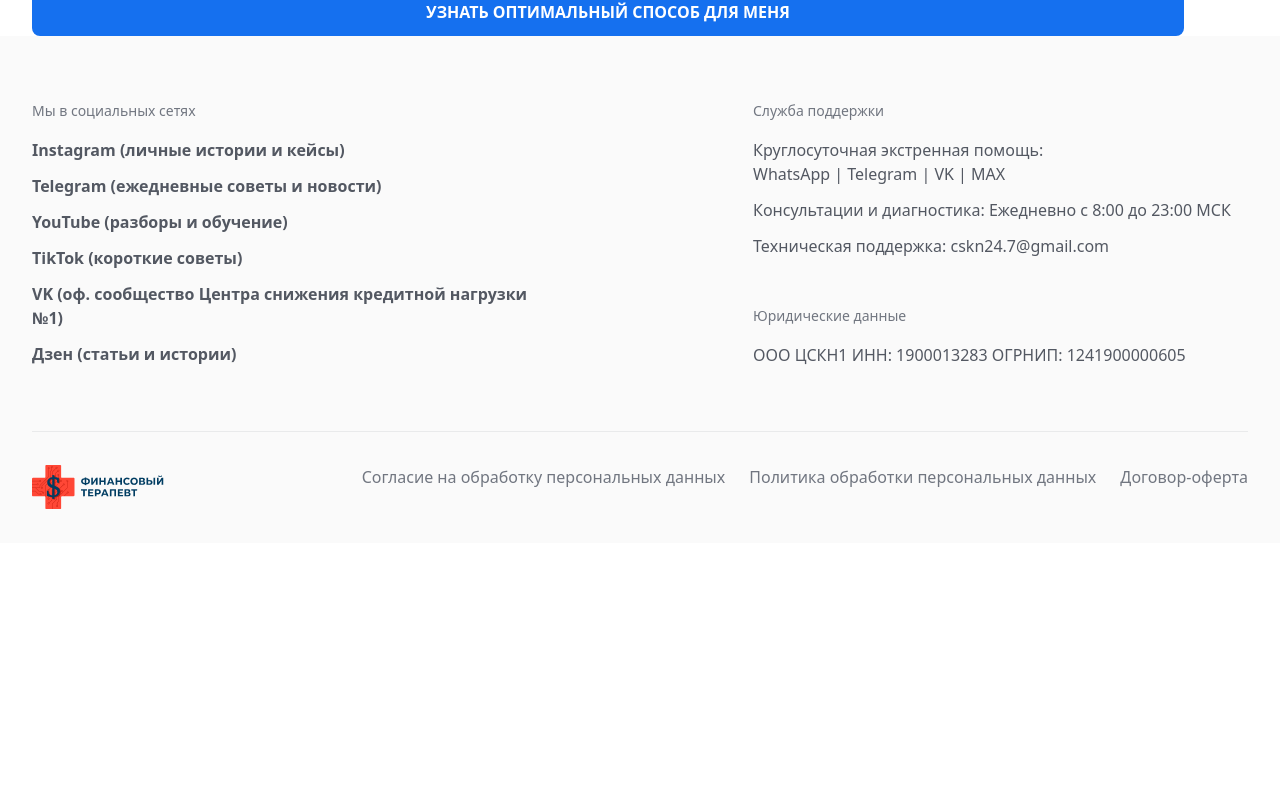
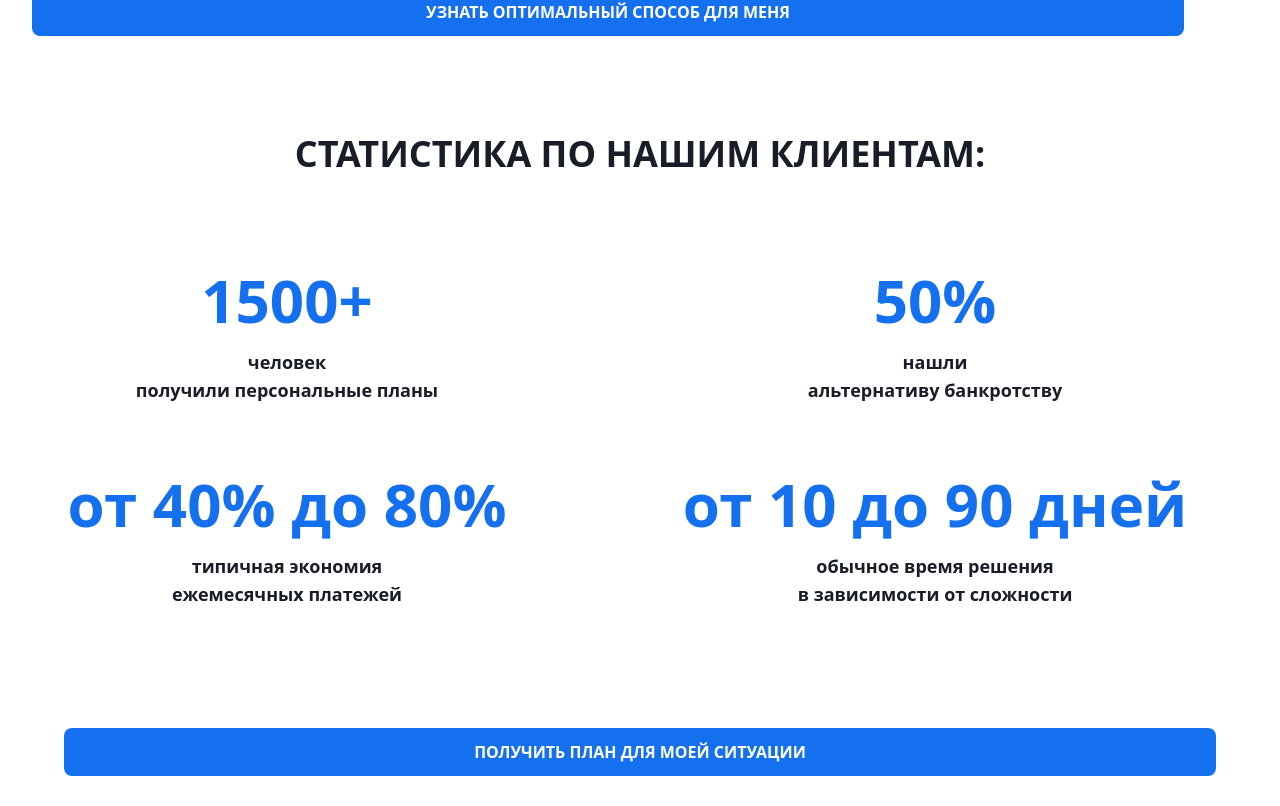
Before and after one commit to TolykbaevIlyas/financyTherapy, a React (Vite) app: page / in a window 1280 px wide. Shown: the part 2114-2920 px from the top of the page. Before the commit the page ends 2657 px from the top, so only its background shows below. Built offline with nearby package versions, Linux system fonts and the light colour scheme.

Commit message:
feat: add Statistic

```diff
--- a/src/app/App.tsx
+++ b/src/app/App.tsx
@@ -4,6 +4,8 @@ import Header from '../widgets/Header';
 import { Hero } from '../widgets/Hero';
 import { LikeMedicine } from '../widgets/LikeMedicine';
 import { OurTreatment } from '../widgets/OurTreatment';
+import { Statictic } from '../widgets/Statictic';
+import { WorkSteps } from '../widgets/WorkSteps';
 
 import './App.css';
 
@@ -29,6 +31,8 @@ function App() {
           />;
           <LikeMedicine/>
           <OurTreatment/>
+          <Statictic/>
+          <WorkSteps/>
         </main>
 
         <Footer />
--- /dev/null
+++ b/src/widgets/Statictic/index.ts
@@ -0,0 +1,2 @@
+import Statictic from "./ui/Statictic";
+export {Statictic}
--- /dev/null
+++ b/src/widgets/Statictic/ui/Statictic.tsx
@@ -0,0 +1,32 @@
+import React from 'react'
+
+const Statictic = () => {
+  return (
+    <section className='mt-[96px]'>
+        <h4 className='text-[36px] leading-[122%] font-[600] text-[#181d27]'>СТАТИСТИКА ПО НАШИМ КЛИЕНТАМ:</h4>
+        <div className="mt-[64px] grid grid-cols-2 gap-4 w-full max-w-[1280px] mx-auto">
+            <div className="text-[#181d27] p-6 text-center max-w-[574px] w-full flex flex-col gap-[12px]">
+                <h2 className='text-[#1570ef] text-[60px] font-[600] leading-[120%]'>1500+</h2>
+                <p className='text-[18px] font-[600] leading-[156%]'>человек <br/>получили персональные планы</p>
+            </div>
+            <div className="text-[#181d27] p-6 text-center max-w-[574px] w-full flex flex-col gap-[12px]">
+                <h2 className='text-[#1570ef] text-[60px] font-[600] leading-[120%]'>50%</h2>
+                <p className='text-[18px] font-[600] leading-[156%]'>нашли <br/>альтернативу банкротству</p>
+            </div>
+            <div className="text-[#181d27] p-6 text-center max-w-[574px] w-full flex flex-col gap-[12px]">
+                <h2 className='text-[#1570ef] text-[60px] font-[600] leading-[120%]'>от 40% до 80%</h2>
+                <p className='text-[18px] font-[600] leading-[156%]'>типичная экономия <br/>ежемесячных платежей</p>
+            </div>
+            <div className="text-[#181d27] p-6 text-center max-w-[574px] w-full flex flex-col gap-[12px]">
+                <h2 className='text-[#1570ef] text-[60px] font-[600] leading-[120%]'>от 10 до 90 дней</h2>
+                <p className='text-[18px] font-[600] leading-[156%]'>обычное время решения <br/>в зависимости от сложности</p>
+            </div>
+        </div>
+        <button className=" mt-[96px] cursor-pointer bg-[#1570ef] max-w-[1152px] w-full h-[48px] text-white rounded-lg font-semibold hover:bg-blue-700 transition">
+            ПОЛУЧИТЬ ПЛАН ДЛЯ МОЕЙ СИТУАЦИИ
+        </button>
+    </section>
+  )
+}
+
+export default Statictic
--- /dev/null
+++ b/src/widgets/WorkSteps/index.ts
@@ -0,0 +1,2 @@
+import WorkSteps from "./ui/WorkSteps";
+export {WorkSteps}
--- /dev/null
+++ b/src/widgets/WorkSteps/ui/WorkSteps.tsx
@@ -0,0 +1,16 @@
+import React from 'react'
+import ContainerWrapper from '../../../shared/ui/ContainerWrapper'
+
+const WorkSteps = () => {
+  return (
+    <section>
+        <ContainerWrapper>
+            <div>
+                <h2>ЭТАПЫ РАБОТЫ: <br/>ПРОЗРАЧНО И ПОНЯТНО</h2>
+            </div>
+        </ContainerWrapper>
+    </section>
+  )
+}
+
+export default WorkSteps
```
